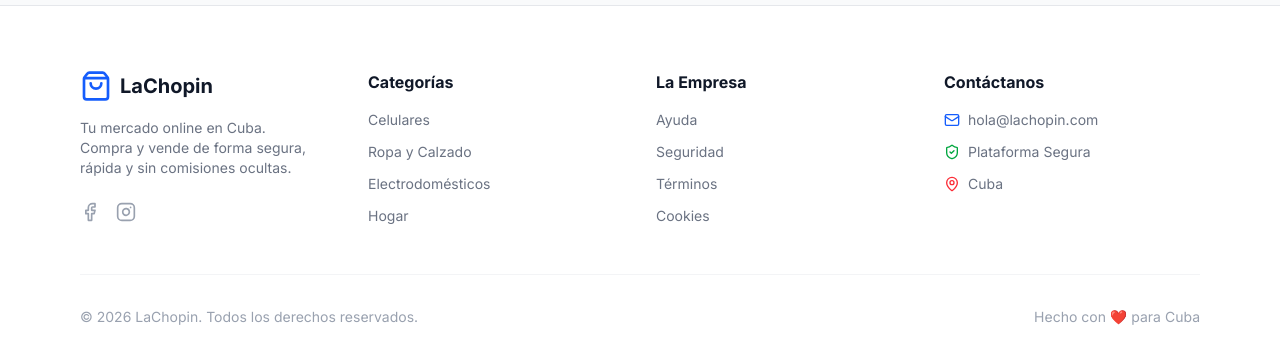
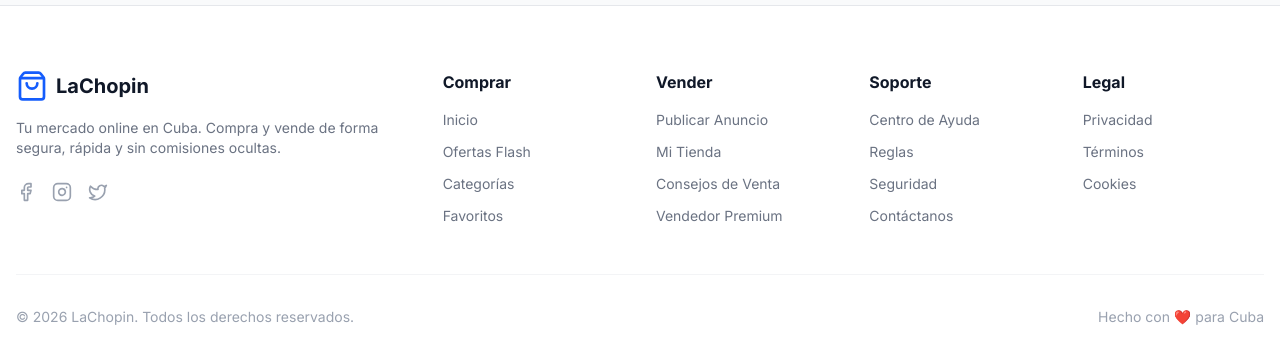
Before and after one commit to EnriqueBarroso/timbiriche-cuba, a Next.js app: page / in a window 1280 px wide. Shown: the part 1178-1534 px from the top of the page. Built offline with nearby package versions, Linux system fonts and the light colour scheme; no server answers; the database is empty.

Commit message:
Mejoras UX: Barra flotante WhatsApp en producto, links a perfil de vendedor y Smart Footer

```diff
--- a/components/Footer.tsx
+++ b/components/Footer.tsx
@@ -2,7 +2,7 @@
 
 import { usePathname } from "next/navigation";
 import Link from "next/link";
-import { Facebook, Instagram, Twitter, ShoppingBag, ShieldCheck, Mail, MapPin } from "lucide-react";
+import { Facebook, Instagram, Twitter, ShoppingBag } from "lucide-react";
 
 export default function Footer() {
   const pathname = usePathname();
@@ -38,70 +38,74 @@ export default function Footer() {
   }
 
   // ------------------------------------------------------------------
-  // 3. VERSIÓN COMPLETA (Para el inicio, categorías, perfil, etc.)
+  // 3. VERSIÓN COMPLETA (Con tus enlaces personalizados)
   // ------------------------------------------------------------------
   return (
     <footer className="bg-white border-t border-gray-200 pt-16 pb-8 mt-10">
-      <div className="max-w-6xl mx-auto px-4">
+      <div className="max-w-7xl mx-auto px-4">
 
-        {/* 👇 AQUÍ ESTÁ LA MAGIA DEL GRID (2 columnas móvil, 4 PC) 👇 */}
-        <div className="grid grid-cols-2 md:grid-cols-4 gap-8 mb-12">
+        {/* Grid: 2 columnas en móvil, 6 en pantallas grandes */}
+        <div className="grid grid-cols-2 lg:grid-cols-6 gap-8 mb-12">
 
-          {/* Columna 1: Marca y Redes (Ocupa 2 columnas en móvil para que el texto respire) */}
-          <div className="col-span-2 md:col-span-1">
+          {/* Columna 1: Marca y Redes (Ocupa 2 espacios en PC y todo el ancho en móvil) */}
+          <div className="col-span-2 lg:col-span-2 pr-0 lg:pr-8">
             <Link href="/" className="flex items-center gap-2 mb-4">
               <ShoppingBag className="w-8 h-8 text-blue-600" />
               <span className="text-xl font-bold text-gray-900">LaChopin</span>
             </Link>
-            <p className="text-gray-500 text-sm mb-6 pr-4">
+            <p className="text-gray-500 text-sm mb-6">
               Tu mercado online en Cuba. Compra y vende de forma segura, rápida y sin comisiones ocultas.
             </p>
             <div className="flex items-center gap-4 text-gray-400">
               <a href="#" className="hover:text-blue-600 transition-colors"><Facebook size={20} /></a>
               <a href="#" className="hover:text-pink-600 transition-colors"><Instagram size={20} /></a>
+              <a href="#" className="hover:text-blue-400 transition-colors"><Twitter size={20} /></a>
             </div>
           </div>
 
-          {/* Columna 2: Categorías (Ocupa 1 columna) */}
-          <div className="col-span-1">
-            <h3 className="font-bold text-gray-900 mb-4">Categorías</h3>
+          {/* Columna 2: Comprar */}
+          <div className="col-span-1 lg:col-span-1">
+            <h3 className="font-bold text-gray-900 mb-4">Comprar</h3>
             <ul className="space-y-3 text-sm text-gray-500">
-              <li><Link href="/" className="hover:text-blue-600 transition-colors">Celulares</Link></li>
-              <li><Link href="/" className="hover:text-blue-600 transition-colors">Ropa y Calzado</Link></li>
-              <li><Link href="/" className="hover:text-blue-600 transition-colors">Electrodomésticos</Link></li>
-              <li><Link href="/" className="hover:text-blue-600 transition-colors">Hogar</Link></li>
+              <li><Link href="/" className="hover:text-blue-600 transition-colors">Inicio</Link></li>
+              <li><Link href="/ofertas" className="hover:text-blue-600 transition-colors">Ofertas Flash</Link></li>
+              <li><Link href="/categorias" className="hover:text-blue-600 transition-colors">Categorías</Link></li>
+              <li><Link href="/favoritos" className="hover:text-blue-600 transition-colors">Favoritos</Link></li>
             </ul>
           </div>
 
-          {/* Columna 3: Legal y Soporte (Ocupa 1 columna) */}
-          <div className="col-span-1">
-            <h3 className="font-bold text-gray-900 mb-4">La Empresa</h3>
+          {/* Columna 3: Vender */}
+          <div className="col-span-1 lg:col-span-1">
+            <h3 className="font-bold text-gray-900 mb-4">Vender</h3>
             <ul className="space-y-3 text-sm text-gray-500">
-              <li><Link href="/contacto" className="hover:text-blue-600 transition-colors">Ayuda</Link></li>
+              <li><Link href="/publicar" className="hover:text-blue-600 transition-colors">Publicar Anuncio</Link></li>
+              <li><Link href="/mi-tienda" className="hover:text-blue-600 transition-colors">Mi Tienda</Link></li>
+              <li><Link href="/consejos" className="hover:text-blue-600 transition-colors">Consejos de Venta</Link></li>
+              <li><Link href="/premium" className="hover:text-blue-600 transition-colors">Vendedor Premium</Link></li>
+            </ul>
+          </div>
+
+          {/* Columna 4: Soporte */}
+          <div className="col-span-1 lg:col-span-1">
+            <h3 className="font-bold text-gray-900 mb-4">Soporte</h3>
+            <ul className="space-y-3 text-sm text-gray-500">
+              <li><Link href="/ayuda" className="hover:text-blue-600 transition-colors">Centro de Ayuda</Link></li>
+              <li><Link href="/reglas" className="hover:text-blue-600 transition-colors">Reglas</Link></li>
               <li><Link href="/seguridad" className="hover:text-blue-600 transition-colors">Seguridad</Link></li>
+              <li><Link href="/contacto" className="hover:text-blue-600 transition-colors">Contáctanos</Link></li>
+            </ul>
+          </div>
+
+          {/* Columna 5: Legal */}
+          <div className="col-span-1 lg:col-span-1">
+            <h3 className="font-bold text-gray-900 mb-4">Legal</h3>
+            <ul className="space-y-3 text-sm text-gray-500">
+              <li><Link href="/privacidad" className="hover:text-blue-600 transition-colors">Privacidad</Link></li>
               <li><Link href="/terminos" className="hover:text-blue-600 transition-colors">Términos</Link></li>
               <li><Link href="/cookies" className="hover:text-blue-600 transition-colors">Cookies</Link></li>
             </ul>
           </div>
 
-          {/* Columna 4: Contacto directo (Ocupa 2 columnas en móvil, 1 en PC) */}
-          <div className="col-span-2 md:col-span-1">
-            <h3 className="font-bold text-gray-900 mb-4">Contáctanos</h3>
-            <ul className="space-y-3 text-sm text-gray-500">
-              <li className="flex items-center gap-2">
-                <Mail size={16} className="text-blue-600 shrink-0" />
-                <span className="truncate">hola@lachopin.com</span>
-              </li>
-              <li className="flex items-center gap-2">
-                <ShieldCheck size={16} className="text-green-600 shrink-0" />
-                <span>Plataforma Segura</span>
-              </li>
-              <li className="flex items-center gap-2">
-                <MapPin size={16} className="text-red-500 shrink-0" />
-                <span>Cuba</span>
-              </li>
-            </ul>
-          </div>
         </div>
 
         {/* Línea final (Copyright) */}
```
